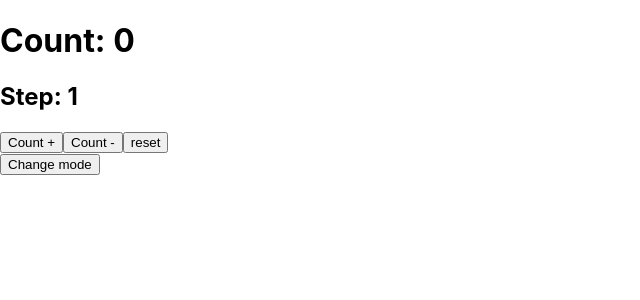
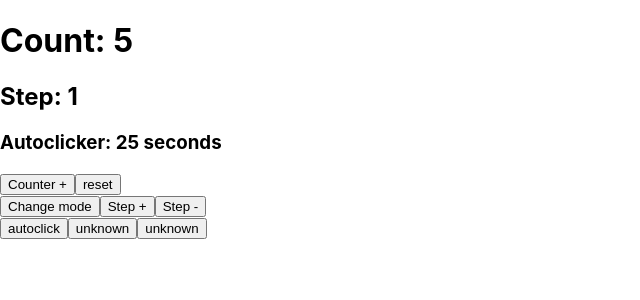
Before and after one commit to andrewsilent/first-react-app, a React (Create React App) app: page / in a window 1280 px wide. Shown: the top 300 px of the page, without its empty margins (0-640 px from the left). Built offline with nearby package versions, Linux system fonts and the light colour scheme.

Commit message:
add autoclicker

```diff
--- a/src/App.js
+++ b/src/App.js
@@ -3,9 +3,7 @@ import Counter from './components/Counter/';
 
 function App(props) {
   return (
-    <>
-      <Counter />
-    </>
+    <Counter />
   )
 }
 
--- /dev/null
+++ b/src/components/Autoclick/index.jsx
@@ -0,0 +1,14 @@
+import React from "react";
+
+const Autoclick = (props) => {
+  const { autoclickerToggle } = props;
+  return (
+    <div>
+      <button onClick={autoclickerToggle}>autoclick</button>
+      <button>unknown</button>
+      <button>unknown</button>
+    </div>
+  );
+};
+
+export default Autoclick;
--- a/src/components/CountControls/Mode/index.jsx
+++ b/src/components/CountControls/Mode/index.jsx
@@ -1,14 +1,8 @@
-import React, { Component } from "react";
+import React from "react";
 
-class Mode extends Component {
-  constructor(props) {
-    super(props);
-  }
-
-  render() {
-    const { changeMode } = this.props;
-    return <button onClick={changeMode}>Change mode</button>;
-  }
-}
+const Mode = (props) => {
+  const { changeMode } = props;
+  return <button onClick={changeMode}>Change count mode</button>;
+};
 
 export default Mode;
--- a/src/components/CountControls/index.jsx
+++ b/src/components/CountControls/index.jsx
@@ -1,27 +1,13 @@
-import React, { Component } from "react";
+import React from "react";
 
-class CountControls extends Component {
-  constructor(props) {
-    super(props);
-  }
-
-  render() {
-    const {
-      addCount,
-      subCount,
-      addStep,
-      subStep,
-      resetCount,
-      mode,
-    } = this.props;
-    return (
-      <div>
-        <button onClick={mode ? addStep : addCount}>{mode ? 'Step +' : 'Count +'}</button>
-        <button onClick={mode ? subStep : subCount}>{mode ? 'Step -' : 'Count -'}</button>
-        <button onClick={resetCount}>reset</button>
-      </div>
-    );
-  }
-}
+const CountControls = (props) => {
+  const { countHandle, resetCounter, countMode } = props;
+  return (
+    <div>
+      <button onClick={countHandle}>{countMode ? "Counter -" : "Counter +"}</button>
+      <button onClick={resetCounter}>reset</button>
+    </div>
+  );
+};
 
 export default CountControls;
--- a/src/components/CountElement/index.jsx
+++ b/src/components/CountElement/index.jsx
@@ -1,19 +1,14 @@
-import React, { Component } from "react";
+import React from "react";
 
-class CountElement extends Component {
-  constructor(props) {
-    super(props);
-  }
-
-  render() {
-    const { count, step } = this.props;
+const CountElement = (props) => {
+  const { count, step, autoclickTimeout } = props;
   return (
     <div>
       <h1>Count: {count}</h1>
       <h2>Step: {step}</h2>
+      <h3>Autoclicker: {autoclickTimeout} seconds</h3>
     </div>
   );
-  }
-}
+};
 
 export default CountElement;
--- a/src/components/Counter/index.jsx
+++ b/src/components/Counter/index.jsx
@@ -1,8 +1,8 @@
 import React, { Component } from "react";
 import CountElement from "../CountElement";
 import CountControls from "../CountControls";
-// import StepControls from "../StepControls";
-import Mode from "../CountControls/Mode";
+import StepControls from "../StepControls";
+import Autoclick from "../Autoclick";
 
 class Counter extends Component {
   constructor(props) {
@@ -10,49 +10,114 @@ class Counter extends Component {
     this.state = {
       count: 0,
       step: 1,
-      mode: false,
+      countMode: false,
+      autoclick: false,
+      autoclickTimeout: 30,
+      autoclickInterval: 1000,
+      intervalId: null,
     };
   }
 
-  addCount = () => {
-    this.setState({ count: this.state.count + this.state.step });
+  countHandle = () => {
+    if (this.state.countMode) {
+      this.setState({ count: this.state.count - this.state.step });
+    } else {
+      this.setState({ count: this.state.count + this.state.step });
+    }
   };
 
-  subCount = () => {
-    this.setState({ count: this.state.count - this.state.step });
+  stepHandle = (step) => {
+    this.setState({ step: this.state.step + step });
   };
 
-  addStep = () => {
-    this.setState({ step: this.state.step + 1 });
-  };
-
-  subStep = () => {
-    this.setState({ step: this.state.step - 1 });
-  };
-
-  resetCount = () => {
-    this.setState({ count: 0, step: 1, mode: false });
+  resetCounter = () => {
+    this.autoclickerReset();
+    this.setState({
+      count: 0,
+      step: 1,
+      countMode: false,
+      autoclick: false,
+      autoclickTimeout: 30,
+    });
   };
 
   changeMode = () => {
-    this.setState({ mode: !this.state.mode });
+    this.setState({ countMode: !this.state.countMode });
   };
 
+  autoclickerToggle = () => {
+    const {
+      autoclick,
+      intervalId,
+      autoclickTimeout,
+      autoclickInterval,
+    } = this.state;
+    if (autoclick) {
+      clearInterval(intervalId);
+      this.setState({ autoclick: !autoclick });
+    } else {
+      if (autoclickTimeout > 0) {
+        const newIntervalId = setInterval(() => {
+          this.autoclick();
+        }, autoclickInterval);
+        this.setState({
+          autoclick: !autoclick,
+          intervalId: newIntervalId,
+        });
+      } else {
+        this.autoclickerReset();
+      }
+    }
+  };
+
+  autoclick = () => {
+    const { autoclickTimeout, autoclick } = this.state;
+    if (autoclickTimeout > 0 && autoclick) {
+      this.countHandle();
+      this.autoclickTimeoutHandle();
+    } else {
+      this.autoclickerReset();
+    }
+  };
+
+  autoclickerReset = () => {
+    const { autoclick, intervalId } = this.state;
+    clearInterval(intervalId);
+    this.setState({
+      autoclick: !autoclick,
+      autoclickTimeout: 30,
+    });
+  };
+
+  autoclickTimeoutHandle = () => {
+    this.setState({ autoclickTimeout: this.state.autoclickTimeout - 1 });
+  };
+
+  componentDidMount() {
+    if (!this.state.autoclick) {
+      this.autoclickerToggle();
+    }
+  }
+
   render() {
-    const { count, step, mode } = this.state;
+    const { count, step, countMode, autoclickTimeout } = this.state;
     return (
       <div>
-        <CountElement count={count} step={step} />
+        <CountElement
+          count={count}
+          step={step}
+          autoclickTimeout={autoclickTimeout}
+        />
         <CountControls
-          mode={mode}
-          addCount={this.addCount}
-          subCount={this.subCount}
-          addStep={this.addStep}
-          subStep={this.subStep}
-          resetCount={this.resetCount}
+          countMode={countMode}
+          countHandle={this.countHandle}
+          resetCounter={this.resetCounter}
         />
-        <Mode changeMode={this.changeMode} />
-        {/* <StepControls addStep={this.addStep} subStep={this.subStep} /> */}
+        <StepControls
+          stepHandle={this.stepHandle}
+          changeMode={this.changeMode}
+        />
+        <Autoclick autoclickerToggle={this.autoclickerToggle} />
       </div>
     );
   }
--- a/src/components/StepControls/index.jsx
+++ b/src/components/StepControls/index.jsx
@@ -1,19 +1,14 @@
-import React, { Component } from "react";
+import React from "react";
 
-class StepControls extends Component {
-  constructor(props) {
-    super(props);
-  }
-
-  render() {
-    const { addStep, subStep } = this.props;
-    return (
-      <div>
-        <button onClick={addStep}>Increase step</button>
-        <button onClick={subStep}>Decrease step</button>
-      </div>
-    );
-  }
-}
+const StepControls = (props) => {
+  const { changeMode, stepHandle } = props;
+  return (
+    <div>
+      <button onClick={changeMode}>Change mode</button>
+      <button onClick={()=>{stepHandle(+1)}}>Step +</button>
+      <button onClick={()=>{stepHandle(-1)}}>Step -</button>
+    </div>
+  );
+};
 
 export default StepControls;
```
Lines whose indentation alone changed are shown as unchanged.
